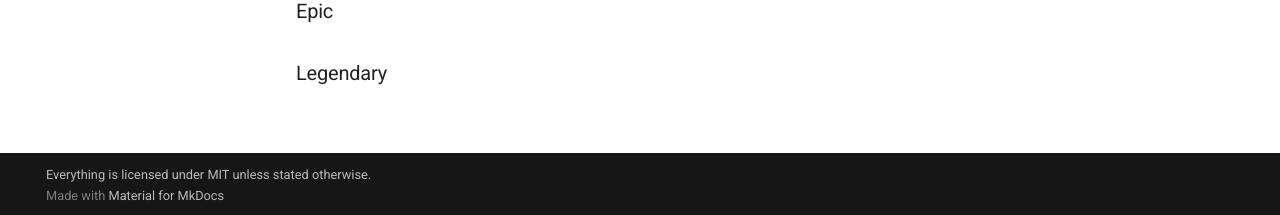
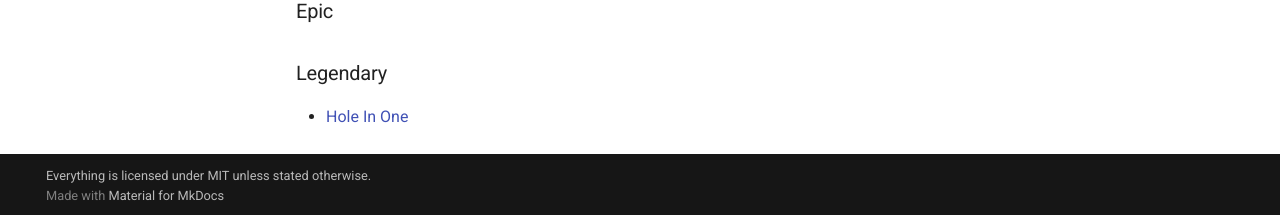
Before and after one commit to chaosleaguewiki/chaosleaguewiki.github.io, an MkDocs documentation site: the page built from docs/twitch-minigames/index.md, in a window 1280 px wide and 1143 px high. Shown: the part 925-1140 px from the top of the window. Built offline with MkDocs 1.6.1 and Material for MkDocs 9.7.7, drawn with Linux system fonts in a browser that asks for light colours; comment, search, counter and statistics services are not loaded.

Commit message:
add missing link to HIO

```diff
--- a/docs/twitch-minigames/index.md
+++ b/docs/twitch-minigames/index.md
@@ -26,3 +26,5 @@ The following Minigames are available:
 ### Epic
 
 ### Legendary
+
+- [Hole In One](legendary/hole-in-one.md)
```
